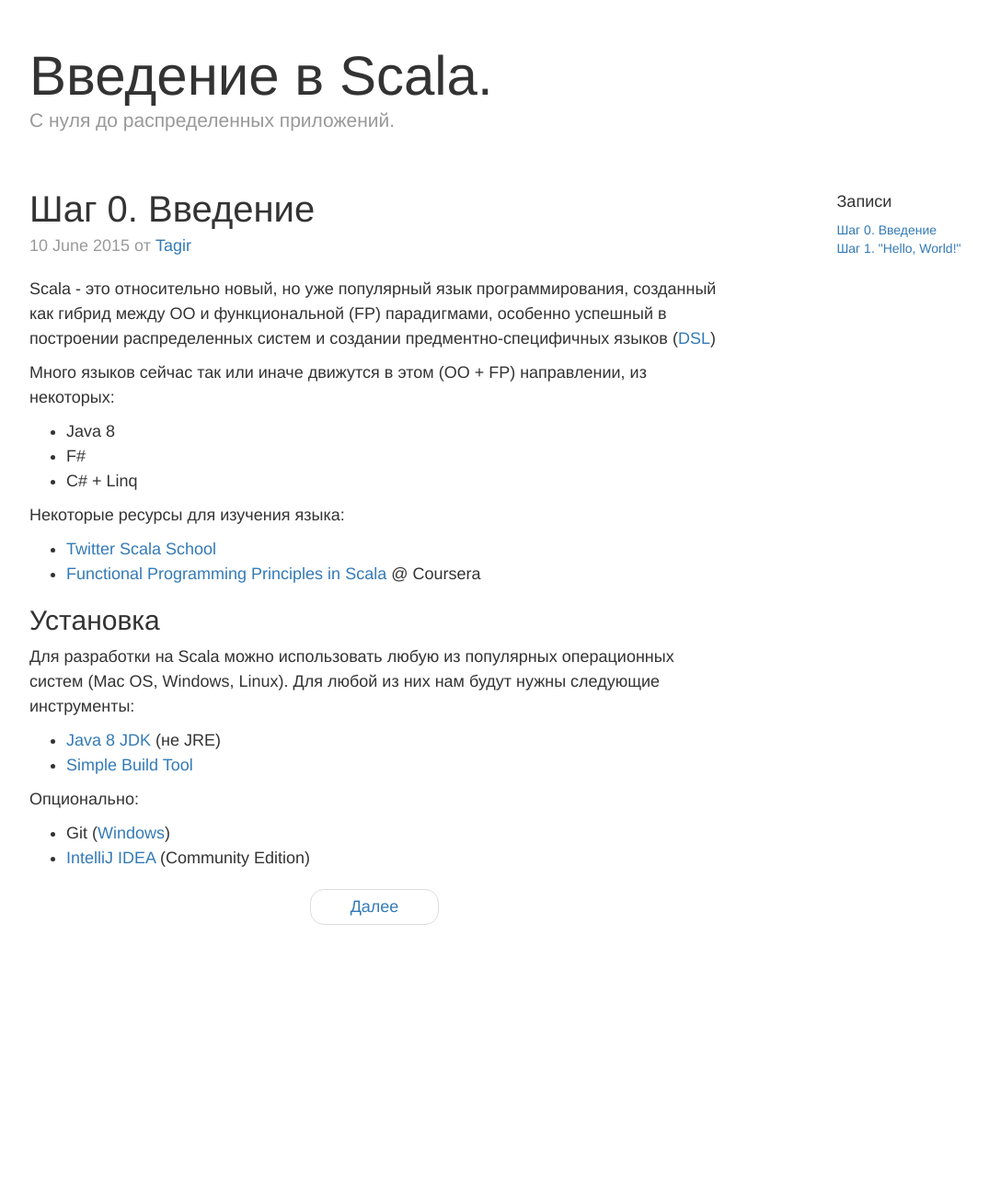
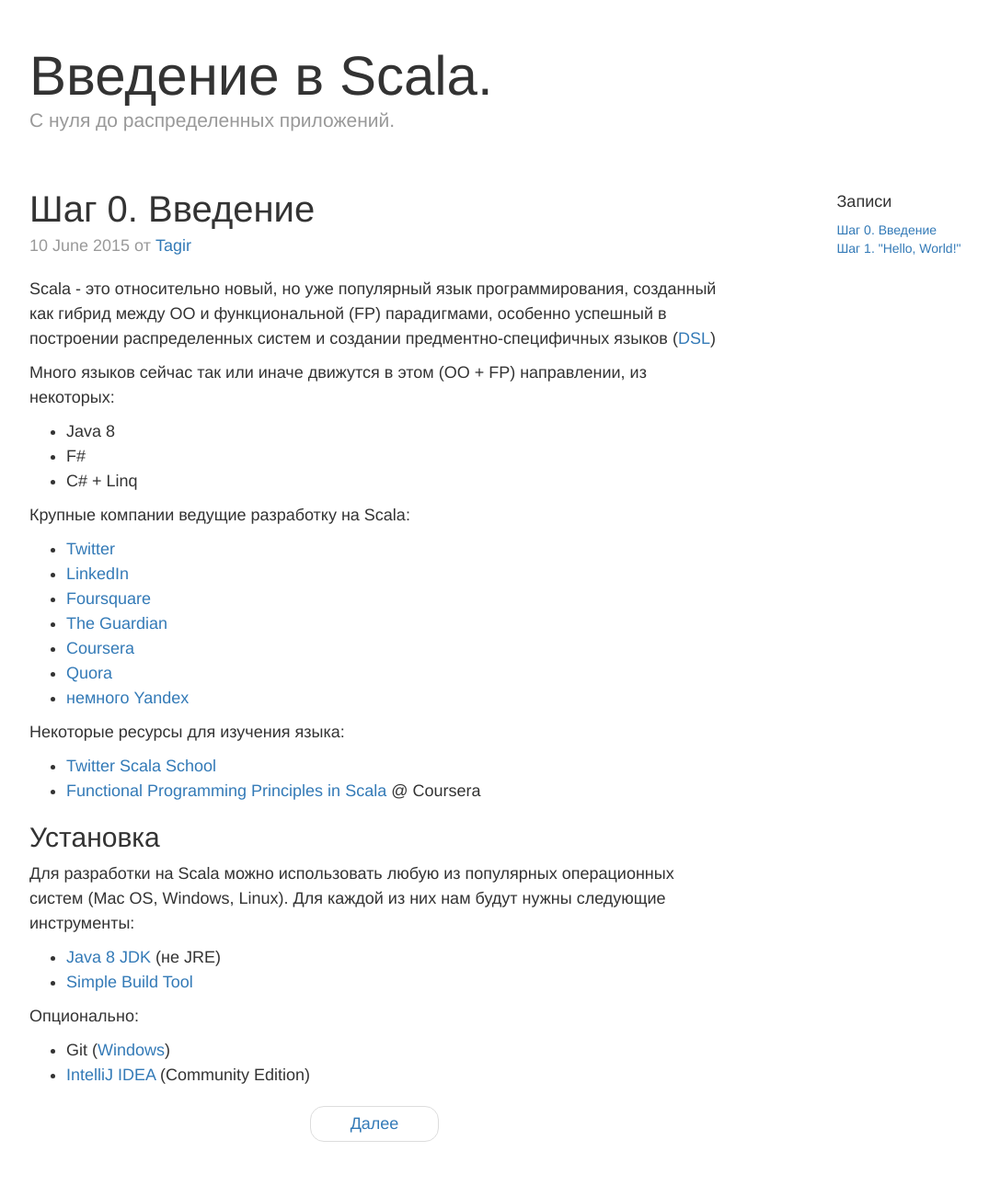
Before and after one commit to groz/groz.github.io, a Jekyll site: the page built from _posts/scala/intro/2015-06-10-setup.md, in a window 1280 px wide. Shown: the whole page at 92% size, without its empty margins (38-1113 px from the left). Built offline with Jekyll 4.4.1, drawn with Linux system fonts in a browser that asks for light colours; nearby versions of some CDN libraries; before the commit the page ends 1066 px from its top, so only the background shows below that.

Commit message:
Add companies adopting Scala to lesson 0

```diff
--- a/_posts/scala/intro/2015-06-10-setup.md
+++ b/_posts/scala/intro/2015-06-10-setup.md
@@ -13,6 +13,17 @@ Scala - это относительно новый, но уже популярн
 - F#
 - C# + Linq
 
+Крупные компании ведущие разработку на Scala:
+
+- [Twitter](http://twitter.com)
+- [LinkedIn](http://linkedin.com)
+- [Foursquare](http://foursquare.com)
+- [The Guardian](http:/guardian.co.uk)
+- [Coursera](http://coursera.org)
+- [Quora](http://quora.com)
+- [немного Yandex](https://yandex.ru/jobs/vacancies/dev/dev_java_scala/)
+
+
 Некоторые ресурсы для изучения языка:
 
 - [Twitter Scala School](https://twitter.github.io/scala_school/)
@@ -21,7 +32,7 @@ Scala - это относительно новый, но уже популярн
 ## Установка
 
 Для разработки на Scala можно использовать любую из популярных операционных систем (Mac OS, Windows, Linux).
-Для любой из них нам будут нужны следующие инструменты:
+Для каждой из них нам будут нужны следующие инструменты:
 
 - [Java 8 JDK](http://www.oracle.com/technetwork/java/javase/downloads/index.html) (не JRE)
 - [Simple Build Tool](http://www.scala-sbt.org/download.html)
```
